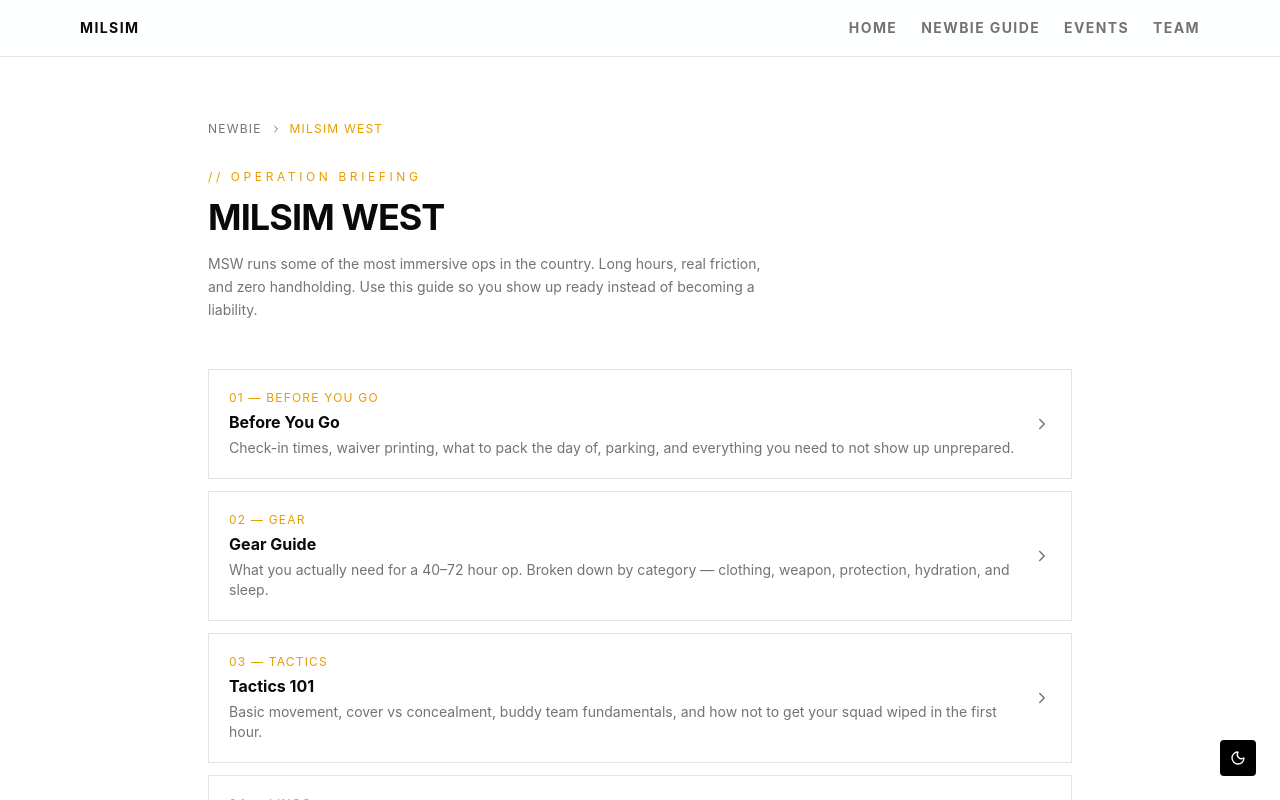
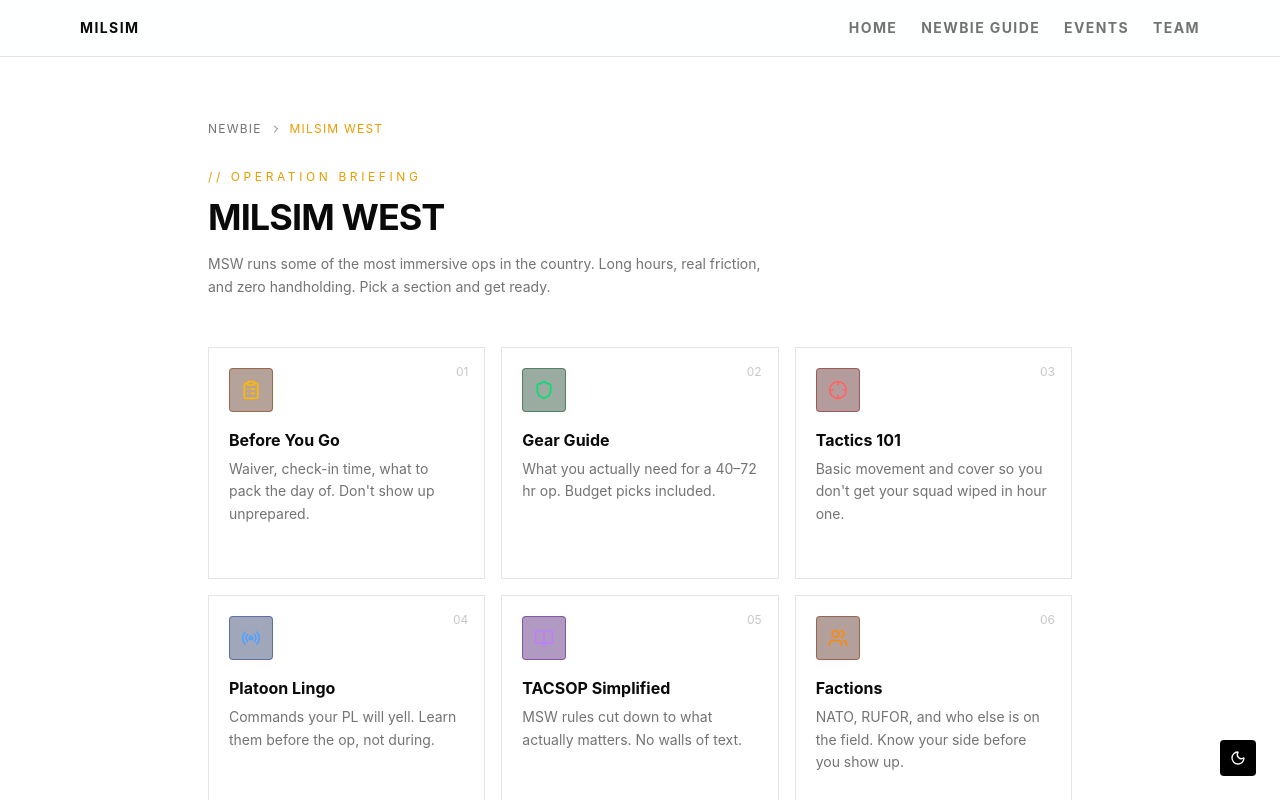
Before and after one commit to DavidAVargas/milsim_ready, a Next.js app: page /newbie/milsim-west in a window 1280 px wide. Shown: the top 800 px of the page. Built offline with nearby package versions, Linux system fonts and the light colour scheme.

Commit message:
feat: app-style section cards and factions section on MSW hub
Redesigned section cards with colored icon badges, hover animations, and
fade-in arrow. Added Factions (06) card covering NATO, RUFOR, and other
MSW sides so new players know what they're joining before showing up.

```diff
--- /dev/null
+++ b/app/newbie/milsim-west/factions/page.tsx
@@ -0,0 +1,24 @@
+import Link from "next/link";
+import { ChevronRight } from "lucide-react";
+import type { Metadata } from "next";
+
+export const metadata: Metadata = {
+  title: "Factions — Milsim West",
+};
+
+export default function FactionsPage() {
+  return (
+    <div className="mx-auto max-w-3xl px-4 py-16">
+      <div className="mb-8 flex items-center gap-2 font-mono text-xs tracking-widest uppercase text-muted-foreground">
+        <Link href="/newbie" className="hover:text-tactical transition-colors">NEWBIE</Link>
+        <ChevronRight size={12} />
+        <Link href="/newbie/milsim-west" className="hover:text-tactical transition-colors">MILSIM WEST</Link>
+        <ChevronRight size={12} />
+        <span className="text-tactical">FACTIONS</span>
+      </div>
+      <p className="font-mono text-xs tracking-[0.3em] uppercase text-tactical mb-3">// 06</p>
+      <h1 className="font-mono text-3xl font-bold text-foreground">FACTIONS</h1>
+      <p className="mt-4 text-sm text-muted-foreground">Content coming soon.</p>
+    </div>
+  );
+}
--- a/app/newbie/milsim-west/page.tsx
+++ b/app/newbie/milsim-west/page.tsx
@@ -1,5 +1,5 @@
 import Link from "next/link";
-import { ChevronRight } from "lucide-react";
+import { ChevronRight, ClipboardList, Shield, Crosshair, Radio, BookOpen, Users } from "lucide-react";
 import type { Metadata } from "next";
 
 export const metadata: Metadata = {
@@ -10,38 +10,57 @@
 const SECTIONS = [
   {
     slug: "before-you-go",
-    label: "01 — BEFORE YOU GO",
+    number: "01",
+    icon: ClipboardList,
+    emoji: "📋",
     title: "Before You Go",
-    description:
-      "Check-in times, waiver printing, what to pack the day of, parking, and everything you need to not show up unprepared.",
+    description: "Waiver, check-in time, what to pack the day of. Don't show up unprepared.",
+    color: "bg-amber-950/40 text-amber-400 border-amber-900/50",
   },
   {
     slug: "gear",
-    label: "02 — GEAR",
+    number: "02",
+    icon: Shield,
+    emoji: "🎒",
     title: "Gear Guide",
-    description:
-      "What you actually need for a 40–72 hour op. Broken down by category — clothing, weapon, protection, hydration, and sleep.",
+    description: "What you actually need for a 40–72 hr op. Budget picks included.",
+    color: "bg-green-950/40 text-green-400 border-green-900/50",
   },
   {
     slug: "tactics",
-    label: "03 — TACTICS",
+    number: "03",
+    icon: Crosshair,
+    emoji: "🎯",
     title: "Tactics 101",
-    description:
-      "Basic movement, cover vs concealment, buddy team fundamentals, and how not to get your squad wiped in the first hour.",
+    description: "Basic movement and cover so you don't get your squad wiped in hour one.",
+    color: "bg-red-950/40 text-red-400 border-red-900/50",
   },
   {
     slug: "lingo",
-    label: "04 — LINGO",
+    number: "04",
+    icon: Radio,
+    emoji: "📻",
     title: "Platoon Lingo",
-    description:
-      "The commands your platoon leader is going to yell and what they actually mean. Learn these before the op, not during.",
+    description: "Commands your PL will yell. Learn them before the op, not during.",
+    color: "bg-blue-950/40 text-blue-400 border-blue-900/50",
   },
   {
     slug: "tacsop",
-    label: "05 — TACSOP",
+    number: "05",
+    icon: BookOpen,
+    emoji: "📖",
     title: "TACSOP Simplified",
-    description:
-      "MSW's rules of engagement cut down to what actually matters. The parts that'll get you hit, eliminated, or kicked if you miss them.",
+    description: "MSW rules cut down to what actually matters. No walls of text.",
+    color: "bg-purple-950/40 text-purple-400 border-purple-900/50",
+  },
+  {
+    slug: "factions",
+    number: "06",
+    icon: Users,
+    emoji: "🪖",
+    title: "Factions",
+    description: "NATO, RUFOR, and who else is on the field. Know your side before you show up.",
+    color: "bg-orange-950/40 text-orange-400 border-orange-900/50",
   },
 ];
 
@@ -65,35 +84,46 @@
       </h1>
       <p className="mt-4 max-w-xl text-sm leading-relaxed text-muted-foreground">
         MSW runs some of the most immersive ops in the country. Long hours, real
-        friction, and zero handholding. Use this guide so you show up ready
-        instead of becoming a liability.
+        friction, and zero handholding. Pick a section and get ready.
       </p>
 
       {/* Section cards */}
-      <div className="mt-12 flex flex-col gap-3">
-        {SECTIONS.map((section) => (
+      <div className="mt-12 grid gap-4 sm:grid-cols-2 lg:grid-cols-3">
+        {SECTIONS.map((section) => {
+          const Icon = section.icon;
+          return (
             <Link
               key={section.slug}
               href={`/newbie/milsim-west/${section.slug}`}
-            className="group flex items-center justify-between border border-border bg-card p-5 transition-colors hover:border-tactical"
+              className="group relative flex flex-col gap-4 border border-border bg-card p-5 transition-all hover:border-tactical hover:-translate-y-0.5"
             >
+              {/* Icon badge */}
+              <div className={`flex h-11 w-11 items-center justify-center rounded border ${section.color}`}>
+                <Icon size={20} />
+              </div>
+
+              {/* Number */}
+              <span className="absolute right-4 top-4 font-mono text-xs text-muted-foreground/40">
+                {section.number}
+              </span>
+
+              {/* Text */}
               <div>
-              <p className="mb-1 font-mono text-xs tracking-widest uppercase text-tactical">
-                {section.label}
-              </p>
-              <h2 className="font-mono text-base font-bold text-foreground">
+                <h2 className="font-mono text-base font-bold text-foreground group-hover:text-tactical transition-colors">
                   {section.title}
                 </h2>
-              <p className="mt-1 text-sm text-muted-foreground">
+                <p className="mt-1.5 text-sm leading-relaxed text-muted-foreground">
                   {section.description}
                 </p>
               </div>
-            <ChevronRight
-              size={18}
-              className="ml-4 shrink-0 text-muted-foreground transition-transform group-hover:translate-x-1 group-hover:text-tactical"
-            />
+
+              {/* Arrow */}
+              <div className="mt-auto flex items-center gap-1 font-mono text-xs tracking-widest uppercase text-tactical opacity-0 transition-opacity group-hover:opacity-100">
+                OPEN <ChevronRight size={12} />
+              </div>
             </Link>
-        ))}
+          );
+        })}
       </div>
     </div>
   );
```
Lines whose indentation alone changed are shown as unchanged.
